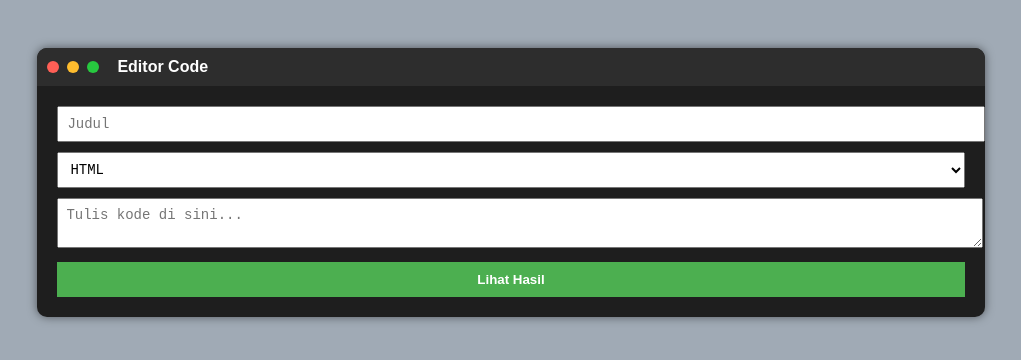
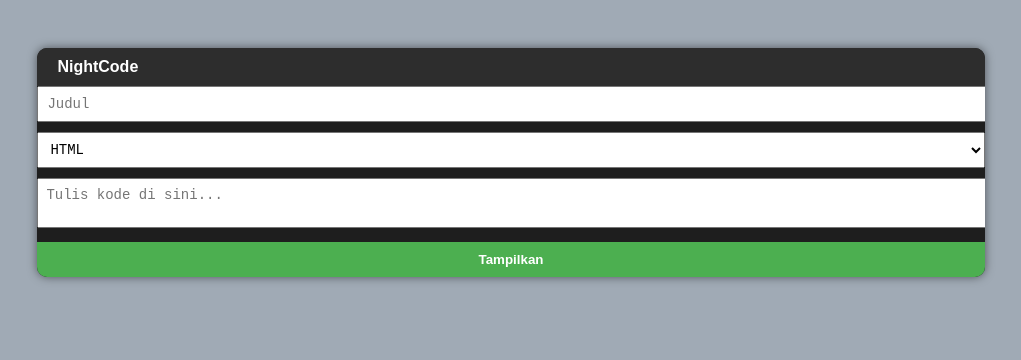
Before and after one commit to dapztzy5912/I, a plain HTML site: page index.html in a window 1280 px wide. Shown: the whole page, without its empty margins (129-1150 px from the left). Drawn offline with Linux system fonts and the light colour scheme.

Commit message:
Update index.html

```diff
--- a/index.html
+++ b/index.html
@@ -1,29 +1,28 @@
 <!DOCTYPE html>
 <html lang="en">
 <head>
-  <meta charset="UTF-8">
-  <title>Editor Code</title>
+  <meta charset="UTF-8" />
+  <meta name="viewport" content="width=device-width, initial-scale=1.0"/>
+  <title>Editor</title>
   <link rel="stylesheet" href="style.css">
 </head>
 <body>
   <div class="window">
     <div class="toolbar">
-      <span class="btn red"></span>
-      <span class="btn yellow"></span>
-      <span class="btn green"></span>
-      <span class="title">Editor Code</span>
+      <span class="dot red"></span>
+      <span class="dot yellow"></span>
+      <span class="dot green"></span>
+      <span class="title">NightCode</span>
     </div>
-    <div class="content">
-      <form action="hasil.html" method="GET" onsubmit="return sendData()">
-        <input type="text" id="judul" placeholder="Judul" required>
-        <select id="bahasa">
-          <option value="html">HTML</option>
-          <option value="css">CSS</option>
-          <option value="javascript">JavaScript</option>
-        </select>
-        <textarea id="kode" placeholder="Tulis kode di sini..." required></textarea>
-        <button type="submit">Lihat Hasil</button>
-      </form>
+    <div class="editor">
+      <input type="text" id="judul" placeholder="Judul"/>
+      <select id="bahasa">
+        <option value="html">HTML</option>
+        <option value="css">CSS</option>
+        <option value="javascript">JavaScript</option>
+      </select>
+      <textarea id="kode" placeholder="Tulis kode di sini..."></textarea>
+      <button onclick="submitCode()">Tampilkan</button>
     </div>
   </div>
 
```
